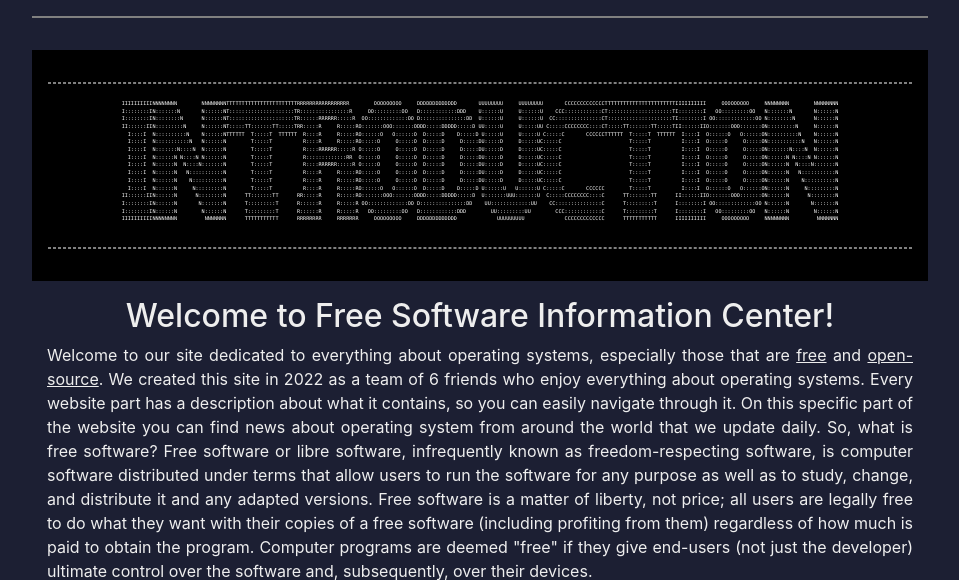
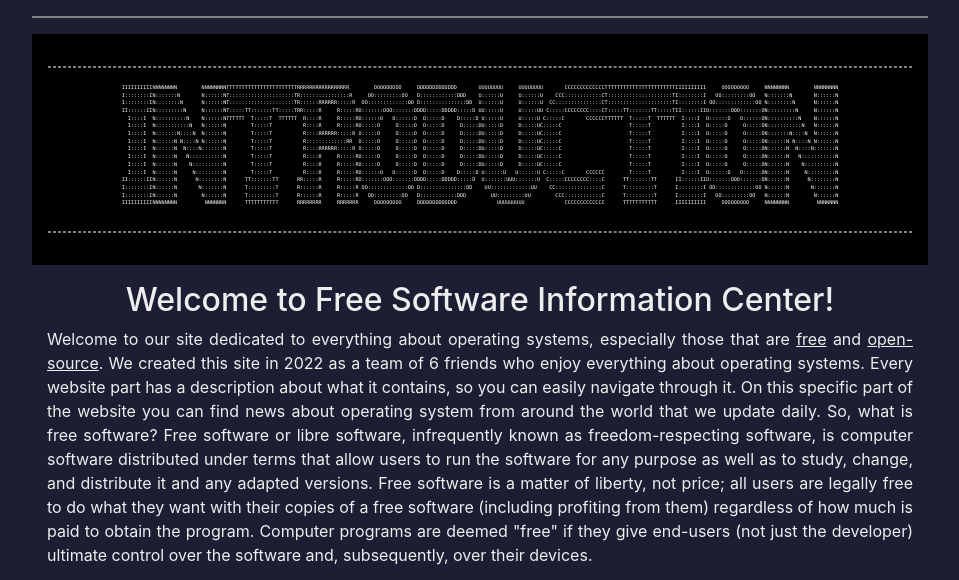
Before and after one commit to roman-durajka/vaii-semestralka, a Django app: template templates/index.html in a window 1280 px wide. Shown: the part 159-739 px from the top of the page, without its empty margins (160-1119 px from the left). Run offline with Django 3.2, Linux system fonts and the light colour scheme; the template is opened without the code that fills it, so the values that code supplies are empty.

Commit message:
removed un-necessary gap

```diff
--- a/templates/base_layout.html
+++ b/templates/base_layout.html
@@ -58,8 +58,8 @@
     </div>
 </header>
 <hr class="separate bold">
+
 <!-- home page body -->
-<div class="gap"></div>
 <div class="wrapper">
     {% block content %}
     {% endblock %}
```
